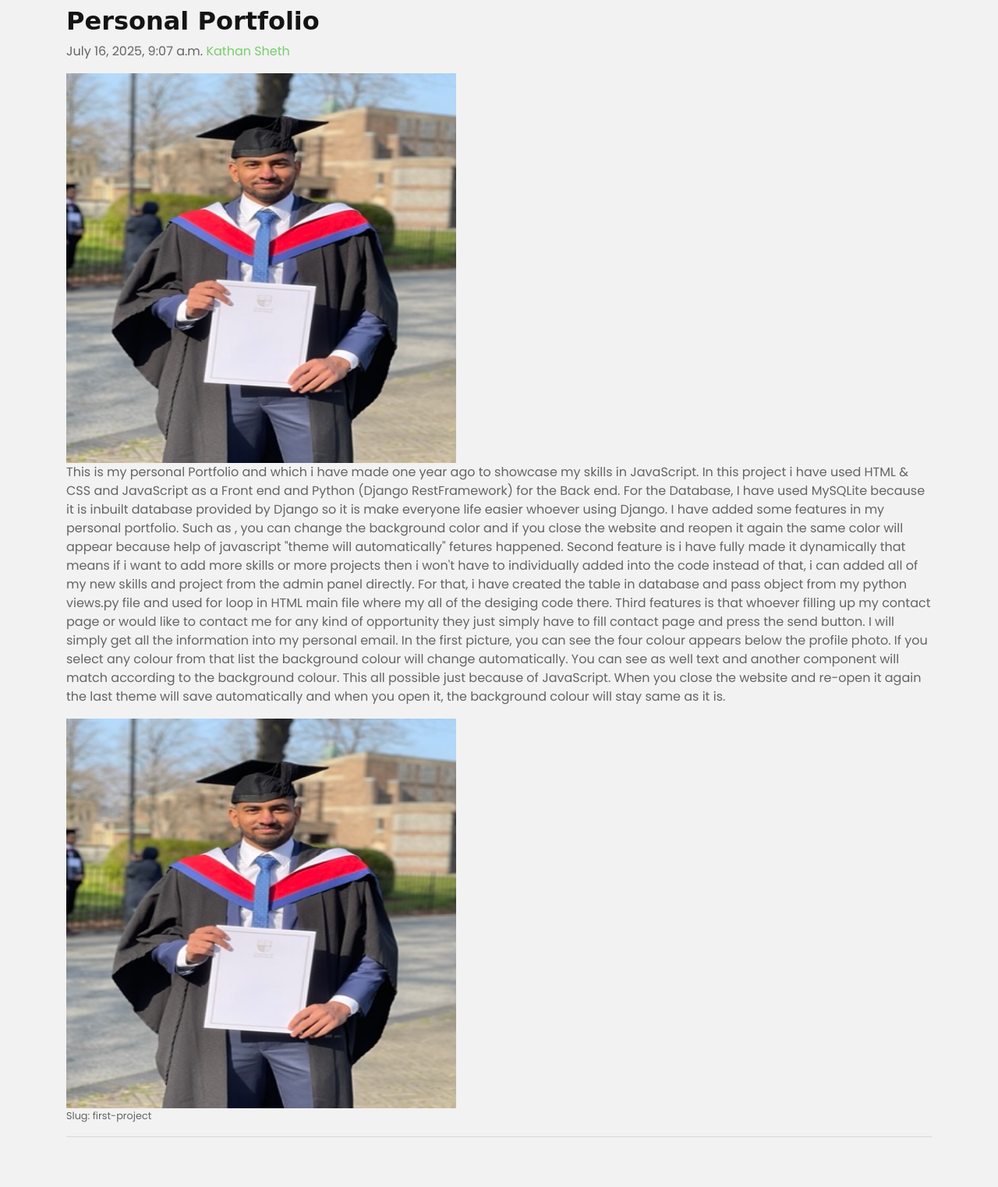
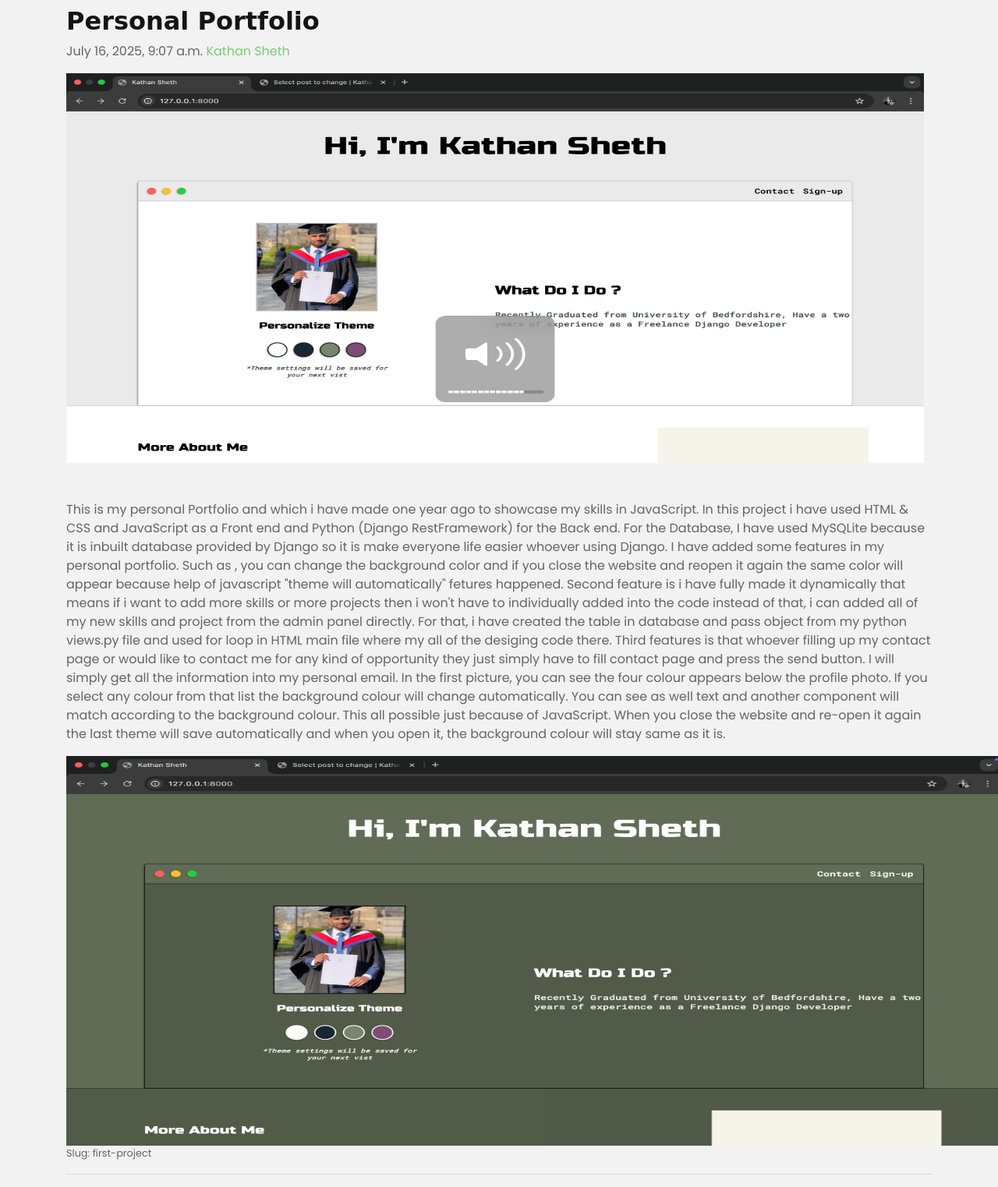
Before and after one commit to Kathan1999/Private_website, a Django app: a page that uses Home/templates/home/projectpost.html in a window 1280 px wide. Shown: the whole page at 78% size. Before the commit the page ends 1459 px from the top, so only its background shows below. Run offline with Django 5.2, Linux system fonts and the light colour scheme; data comes from the database, SQL or seed files in the repository; both versions use the stored data as it was after the commit; some libraries are stand-ins or nearby versions; some web fonts are replaced.

Commit message:
one project has been added

```diff
--- a/Home/templates/home/projectpost.html
+++ b/Home/templates/home/projectpost.html
@@ -30,9 +30,12 @@
                     <h2 class="project-post-title">{{post.title}}</h2>
                     <p class="project-post-meta">{{post.timestamp}} <a href="#">{{post.author}}</a></p>
 
-                    <img src="{% static 'img/profile.jpeg' %}" alt="pictures" width="500" height="500">
+                    <img src="{% static 'img/ss1.png' %}" alt="pictures" width="1100" height="500">
+                    <br>
+                    <br>
+                    <br>
                     <p>{{post.content|safe}}</p>
-                    <img src="{% static 'img/profile.jpeg' %}" alt="picture" width="500" height="500">
+                    <img src="{% static 'img/ss2.png' %}" alt="picture" width="1200" height="500">
                     <p><small>Slug: {{post.slug}}</small></p>
                     <hr>
                 </div>
```
Also changed, not shown: Home/static/img/ss1.png (added), Home/static/img/ss2.png (added), db.sqlite3, 2 other files.
